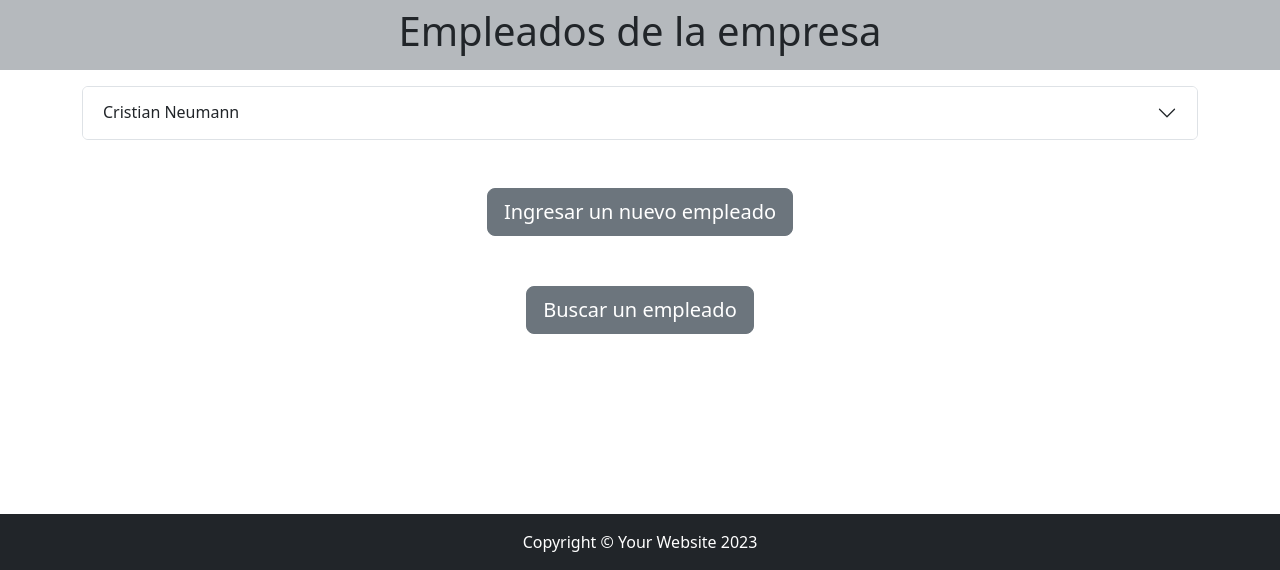
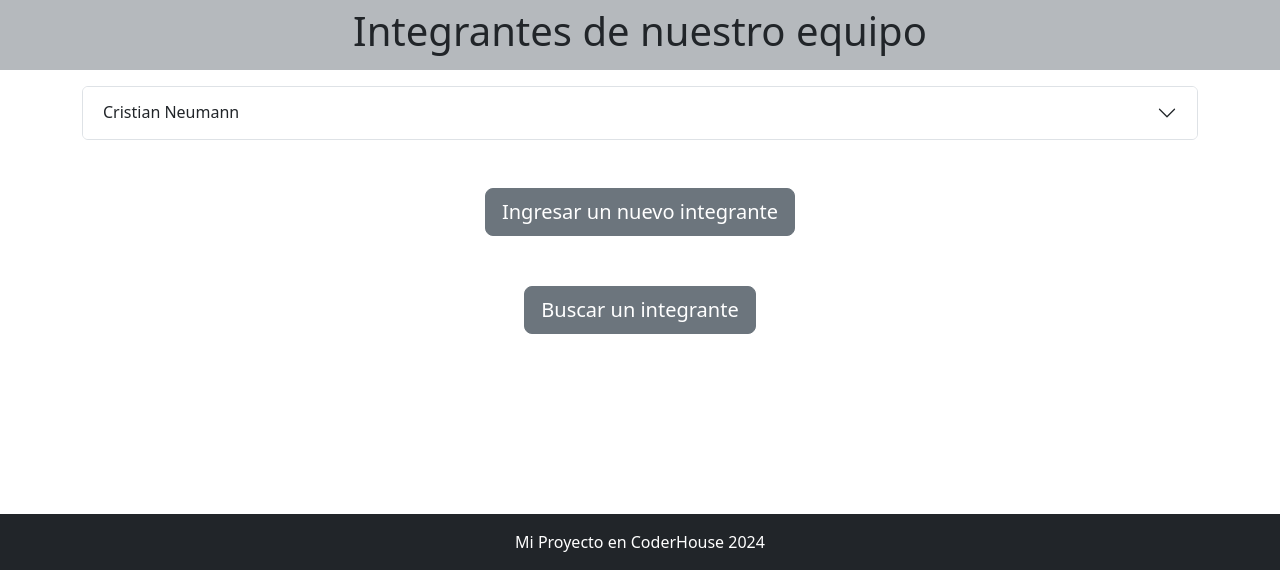
Before and after one commit to cristiann9178/CristianNeumann, a Django app: page /empresa/empleados/ in a window 1280 px wide. Shown: the part 230-800 px from the top of the page. Run offline with Django 5.2, Linux system fonts and the light colour scheme; data comes from the database, SQL or seed files in the repository; parts of the project's set-up code (start-up, migrations or seed data) failed here and were passed over; some libraries are stand-ins or nearby versions.

Commit message:
3er entrega lista para subir

```diff
--- a/project/core/templates/core/components/footer.html
+++ b/project/core/templates/core/components/footer.html
@@ -1,4 +1,4 @@
 <!-- Footer-->
 <footer class="py-3 bg-dark">
-    <div class="container px-5"><p class="m-0 text-center text-white">Copyright &copy; Your Website 2023</p></div>
+    <div class="container px-5"><p class="m-0 text-center text-white">Mi Proyecto en CoderHouse 2024</p></div>
 </footer>
--- a/project/core/templates/core/index.html
+++ b/project/core/templates/core/index.html
@@ -10,7 +10,7 @@
 {% endblock title %}
 {% block content %}
 <div class="mt-4" style="margin-bottom: 30px; text-align: center;">
-    <a href={% url 'empresa:empleados' %}><button type="button" class="btn btn-secondary btn-lg">Ver los empleados</button>
+    <a href={% url 'empresa:empleados' %}><button type="button" class="btn btn-secondary btn-lg">Ver los integrantes del equipo</button>
     </a>
 </div>
 <div class="mt-2" style="margin-bottom: 10px; text-align: center;">
--- a/project/empresa/templates/empresa/buscar_empleado.html
+++ b/project/empresa/templates/empresa/buscar_empleado.html
@@ -1,7 +1,7 @@
 {% extends 'core/base.html' %}
 {% block title %}
 <div class="d-flex bg-opacity-50 bg-secondary align-items-center justify-content-center " ali style="height: 50px; text-align: center;">
-    <h2>Crear un empleado en la base de datos</h2>
+    <h3>Buscar un integrante en la base de datos</h3>
   </div>
 {% endblock title %}
 
--- a/project/empresa/templates/empresa/empleado_create.html
+++ b/project/empresa/templates/empresa/empleado_create.html
@@ -1,7 +1,7 @@
 {% extends 'core/base.html' %}
 {% block title %}
 <div class="d-flex bg-opacity-50 bg-secondary align-items-center justify-content-center " ali style="height: 50px; text-align: center;">
-    <h2>Crear un empleado en la base de datos</h2>
+    <h3>Crear un integrante en la base de datos</h3>
   </div>
 {% endblock title %}
 
--- a/project/empresa/templates/empresa/empleados.html
+++ b/project/empresa/templates/empresa/empleados.html
@@ -1,15 +1,15 @@
 {% extends 'core/base.html' %}
-{% block title %}
-<div class="d-flex bg-opacity-50 bg-secondary align-items-center justify-content-center " ali style="height: 70px; text-align: center;">
-    <h1>Empleados de la empresa</h1>
-  </div>
-{% endblock title %}
 {% block header_h1 %}
     Nosotros
 {% endblock header_h1 %}
 {% block header_p %}
     Aqui puedes ver un detalle de las personas que integran nuestro equipo
 {% endblock header_p %}
+{% block title %}
+<div class="d-flex bg-opacity-50 bg-secondary align-items-center justify-content-center " ali style="height: 70px; text-align: center;">
+    <h1>Integrantes de nuestro equipo</h1>
+  </div>
+{% endblock title %}
 {% block content %}
 {% for empleado in empleados %}
 <div class="accordion container mt-3" id="accordionExample-{{ forloop.counter }}">
@@ -34,11 +34,11 @@
 {% endfor %}
 
 <div class="mt-5" style="margin-bottom: 50px; text-align: center;">
-    <a href={% url 'empresa:empleado_create' %}><button type="button" class="btn btn-secondary btn-lg">Ingresar un nuevo empleado</button>
+    <a href={% url 'empresa:empleado_create' %}><button type="button" class="btn btn-secondary btn-lg">Ingresar un nuevo integrante</button>
     </a>
 </div>
 <div class="mt-2" style="margin-bottom: 100px; text-align: center;">
-    <a href={% url 'empresa:buscar_empleados' %}><button type="button" class="btn btn-secondary btn-lg">Buscar un empleado</button>
+    <a href={% url 'empresa:buscar_empleados' %}><button type="button" class="btn btn-secondary btn-lg">Buscar un integrante</button>
     </a>
 </div>
 {% endblock content%}
```
Also changed, not shown: project/core/templates/core/components/card.html (deleted, +0 -39 lines), project/empresa/templates/empresa/index.html (+5 -5 lines), README.md.
